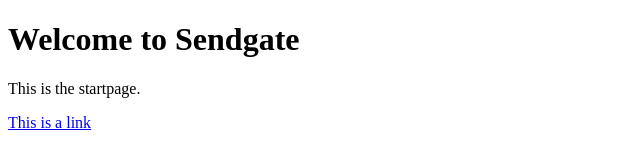
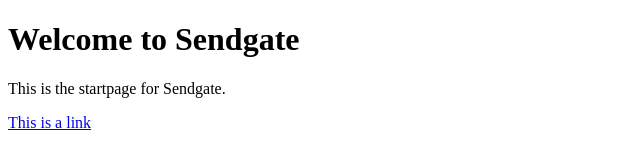
Before and after one commit to Sendgate/sendgate.github.io, a plain HTML site: page index.html in a window 1280 px wide. Shown: the whole page, without its empty margins (0-640 px from the left). Drawn offline with Linux system fonts and the light colour scheme.

Commit message:
Update index.html

```diff
--- a/index.html
+++ b/index.html
@@ -5,7 +5,7 @@
 </head>
 <body>
     <h1>Welcome to Sendgate</h1>
-    <p>This is the startpage.</p>
+    <p>This is the startpage for Sendgate.</p>
     <a href="https://www.example.com">This is a link</a>
 </body>
 </html>
```
